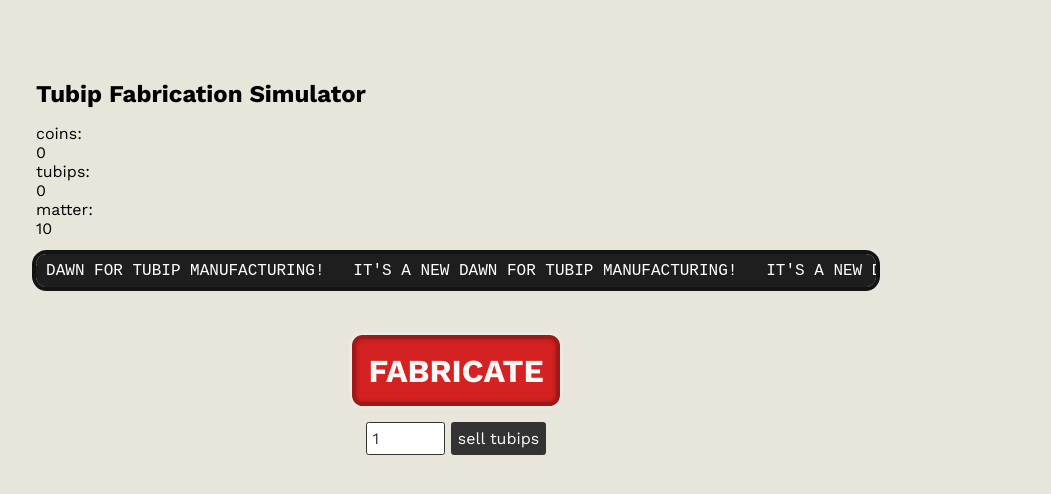
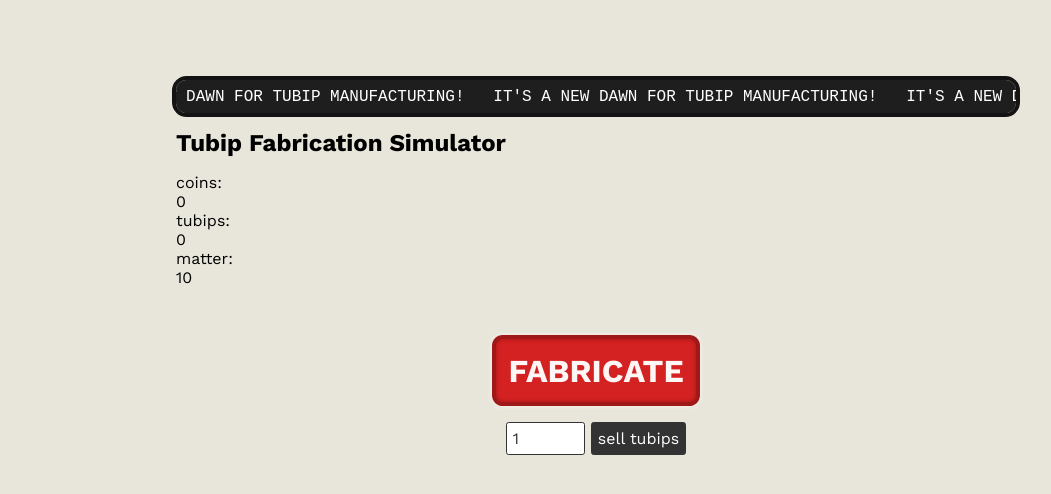
Before and after one commit to hs7t/tubip-fabrication-simulator, a Svelte app: page / in a window 1280 px wide. Shown: the top 494 px of the page, without its empty margins (44-1095 px from the left). Built offline with nearby package versions, Linux system fonts and the light colour scheme.

Commit message:
move news marquee to top

```diff
--- a/src/App.svelte
+++ b/src/App.svelte
@@ -12,10 +12,10 @@
 
 <main>
   <section id="overview">
+    <NewsMarquee headline={game.state.news.headline} />
+
     <h1>Tubip Fabrication Simulator</h1>
-
     <Stats />
-    <NewsMarquee headline={game.state.news.headline} />
   </section>
 
   <section id="economy">
@@ -26,14 +26,16 @@
 
 <style>
   main {
-    background-color: inherit;
+    display: flex;
+    flex-direction: column;
+
+    gap: 1rem;
     padding: 5%;
-
     width: clamp(280px, 100%, 1000px);
 
-    display: flex;
-    flex-direction: column;
-    gap: 1rem;
+    margin: auto;
+
+    background-color: inherit;
   }
 
   section {
@@ -46,12 +48,7 @@
     border-radius: var(--t-radius-large);
   }
 
-  #overview {
-    flex-shrink: 3;
-  }
-
   #economy {
-    flex-grow: 2;
     align-items: center;
     justify-content: center;
   }
```
